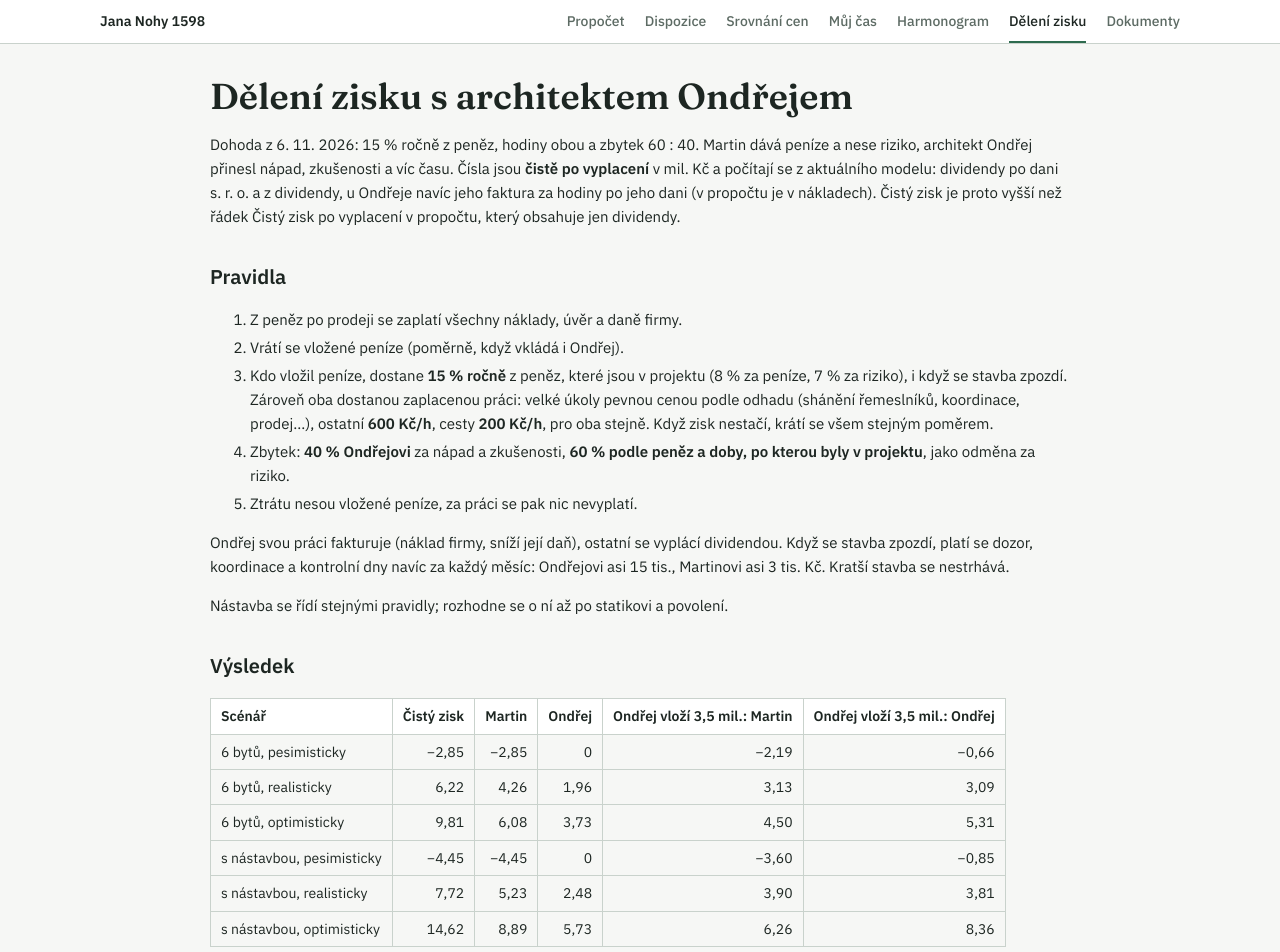
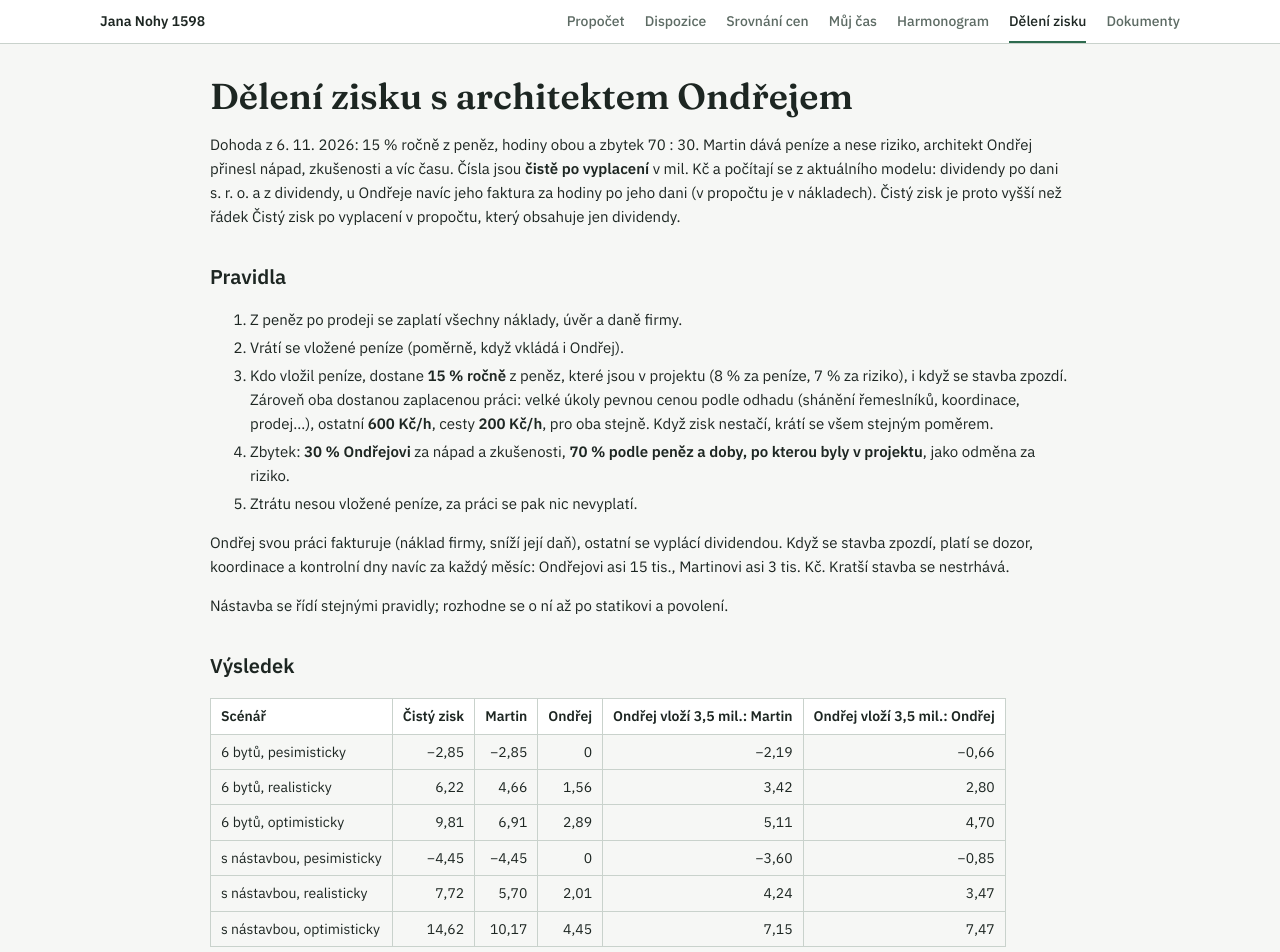
Before and after one commit to MartinCerny-awin/benesov, a Jekyll site: the page built from propocet/podil.md, in a window 1280 px wide and 1400 px high. Shown: the top 952 px of the window. Built offline with Jekyll 4.4.1, drawn with Linux system fonts in a browser that asks for light colours; our own code applies the rules of GitHub Pages for plain Markdown files; some of the changed text lies outside the part shown.

Commit message:
Aktualizace 2026-11-06 13:05

```diff
--- a/propocet/podil.md
+++ b/propocet/podil.md
@@ -4,14 +4,14 @@ title: Dělení zisku – Benešov č.p. 1598
 
 # Dělení zisku s architektem Ondřejem
 
-Dohoda z 6. 11. 2026: 15 % ročně z peněz, hodiny obou a zbytek 60 : 40. Martin dává peníze a nese riziko, architekt Ondřej přinesl nápad, zkušenosti a víc času. Čísla jsou **čistě po vyplacení** v mil. Kč a počítají se z aktuálního modelu: dividendy po dani s. r. o. a z dividendy, u Ondřeje navíc jeho faktura za hodiny po jeho dani (v propočtu je v nákladech). Čistý zisk je proto vyšší než řádek Čistý zisk po vyplacení v propočtu, který obsahuje jen dividendy.
+Dohoda z 6. 11. 2026: 15 % ročně z peněz, hodiny obou a zbytek 70 : 30. Martin dává peníze a nese riziko, architekt Ondřej přinesl nápad, zkušenosti a víc času. Čísla jsou **čistě po vyplacení** v mil. Kč a počítají se z aktuálního modelu: dividendy po dani s. r. o. a z dividendy, u Ondřeje navíc jeho faktura za hodiny po jeho dani (v propočtu je v nákladech). Čistý zisk je proto vyšší než řádek Čistý zisk po vyplacení v propočtu, který obsahuje jen dividendy.
 
 ## Pravidla
 
 1. Z peněz po prodeji se zaplatí všechny náklady, úvěr a daně firmy.
 2. Vrátí se vložené peníze (poměrně, když vkládá i Ondřej).
 3. Kdo vložil peníze, dostane **15 % ročně** z peněz, které jsou v projektu (8 % za peníze, 7 % za riziko), i když se stavba zpozdí. Zároveň oba dostanou zaplacenou práci: velké úkoly pevnou cenou podle odhadu (shánění řemeslníků, koordinace, prodej…), ostatní **600 Kč/h**, cesty **200 Kč/h**, pro oba stejně. Když zisk nestačí, krátí se všem stejným poměrem.
-4. Zbytek: **40 % Ondřejovi** za nápad a zkušenosti, **60 % podle peněz a doby, po kterou byly v projektu**, jako odměna za riziko.
+4. Zbytek: **30 % Ondřejovi** za nápad a zkušenosti, **70 % podle peněz a doby, po kterou byly v projektu**, jako odměna za riziko.
 5. Ztrátu nesou vložené peníze, za práci se pak nic nevyplatí.
 
 Ondřej svou práci fakturuje (náklad firmy, sníží její daň), ostatní se vyplácí dividendou. Když se stavba zpozdí, platí se dozor, koordinace a kontrolní dny navíc za každý měsíc: Ondřejovi asi 15 tis., Martinovi asi 3 tis. Kč. Kratší stavba se nestrhává.
@@ -23,13 +23,13 @@ Nástavba se řídí stejnými pravidly; rozhodne se o ní až po statikovi a po
 | Scénář | Čistý zisk | Martin | Ondřej | Ondřej vloží 3,5 mil.: Martin | Ondřej vloží 3,5 mil.: Ondřej |
 |---|--:|--:|--:|--:|--:|
 | 6 bytů, pesimisticky | −2,85 | −2,85 | 0 | −2,19 | −0,66 |
-| 6 bytů, realisticky | 6,22 | 4,26 | 1,96 | 3,13 | 3,09 |
-| 6 bytů, optimisticky | 9,81 | 6,08 | 3,73 | 4,50 | 5,31 |
+| 6 bytů, realisticky | 6,22 | 4,66 | 1,56 | 3,42 | 2,80 |
+| 6 bytů, optimisticky | 9,81 | 6,91 | 2,89 | 5,11 | 4,70 |
 | s nástavbou, pesimisticky | −4,45 | −4,45 | 0 | −3,60 | −0,85 |
-| s nástavbou, realisticky | 7,72 | 5,23 | 2,48 | 3,90 | 3,81 |
-| s nástavbou, optimisticky | 14,62 | 8,89 | 5,73 | 6,26 | 8,36 |
+| s nástavbou, realisticky | 7,72 | 5,70 | 2,01 | 4,24 | 3,47 |
+| s nástavbou, optimisticky | 14,62 | 10,17 | 4,45 | 7,15 | 7,47 |
 
-Když Ondřej vloží 3,5 mil. 3 měsíce po koupi, firma jimi vrátí stejnou část Martinových peněz. Od té chvíle mají jeho peníze stejná práva jako Martinovy: vrácení, 15 % ročně, díl ze 60 % zbytku podle peněz × měsíců a stejný podíl na ztrátě.
+Když Ondřej vloží 3,5 mil. 3 měsíce po koupi, firma jimi vrátí stejnou část Martinových peněz. Od té chvíle mají jeho peníze stejná práva jako Martinovy: vrácení, 15 % ročně, díl ze 70 % zbytku podle peněz × měsíců a stejný podíl na ztrátě.
 
 ## Zpoždění
 
@@ -37,12 +37,12 @@ Když Ondřej vloží 3,5 mil. 3 měsíce po koupi, firma jimi vrátí stejnou
 
 | Scénář | Doba navíc | Čistý zisk | Martin | Ondřej |
 |---|--:|--:|--:|--:|
-| 6 bytů | 0 měs. | 6,22 | 4,26 | 1,96 |
-| 6 bytů | 6 měs. | 6,29 | 4,50 | 1,79 |
-| 6 bytů | 12 měs. | 6,36 | 4,75 | 1,61 |
-| s nástavbou | 0 měs. | 7,72 | 5,23 | 2,48 |
-| s nástavbou | 6 měs. | 7,60 | 5,40 | 2,21 |
-| s nástavbou | 12 měs. | 7,50 | 5,58 | 1,92 |
+| 6 bytů | 0 měs. | 6,22 | 4,66 | 1,56 |
+| 6 bytů | 6 měs. | 6,29 | 4,84 | 1,45 |
+| 6 bytů | 12 měs. | 6,36 | 5,03 | 1,34 |
+| s nástavbou | 0 měs. | 7,72 | 5,70 | 2,01 |
+| s nástavbou | 6 měs. | 7,60 | 5,78 | 1,82 |
+| s nástavbou | 12 měs. | 7,50 | 5,87 | 1,62 |
 
 ## Srovnání variant
 
@@ -53,9 +53,9 @@ Martin / Ondřej, čistý zisk v mil. Kč, bez nástavby.
 | A 15 % + hodiny, zbytek 50 : 50 | −2,85 / 0 | 3,87 / 2,35 | 5,24 / 4,57 |
 | B 8 % + hodiny, zbytek 70 : 30 | −2,85 / 0 | 4,42 / 1,80 | 6,80 / 3,01 |
 | D pevně 65 : 35, nic se nepočítá | −2,85 / 0 | 3,99 / 2,15 | 6,32 / 3,40 |
-| E 15 % + hodiny, zbytek 70 : 30 | −2,85 / 0 | 4,66 / 1,56 | 6,91 / 2,89 |
-| F 15 % + hodiny, zbytek 60 : 40 (dohoda) | −2,85 / 0 | 4,26 / 1,96 | 6,08 / 3,73 |
-| F + Ondřej vloží 3,5 mil. | −2,19 / −0,66 | 3,13 / 3,09 | 4,50 / 5,31 |
+| F 15 % + hodiny, zbytek 60 : 40 | −2,85 / 0 | 4,26 / 1,96 | 6,08 / 3,73 |
+| E 15 % + hodiny, zbytek 70 : 30 (dohoda) | −2,85 / 0 | 4,66 / 1,56 | 6,91 / 2,89 |
+| E + Ondřej vloží 3,5 mil. | −2,19 / −0,66 | 3,42 / 2,80 | 5,11 / 4,70 |
 
 ## Firma
 
```
Also changed, not shown: index.html (+3 -3 lines).
